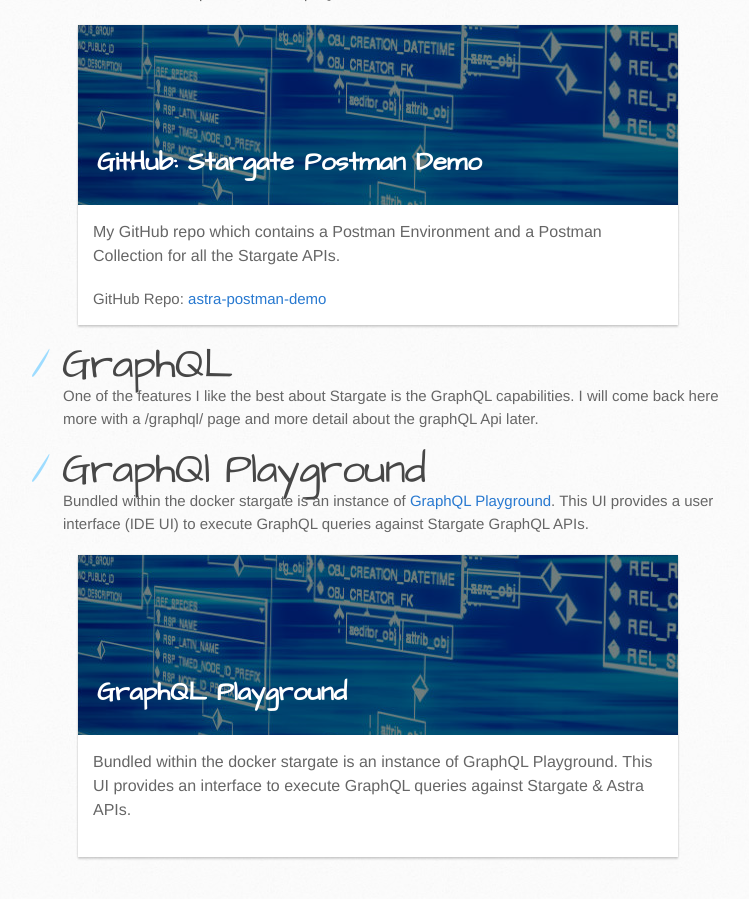
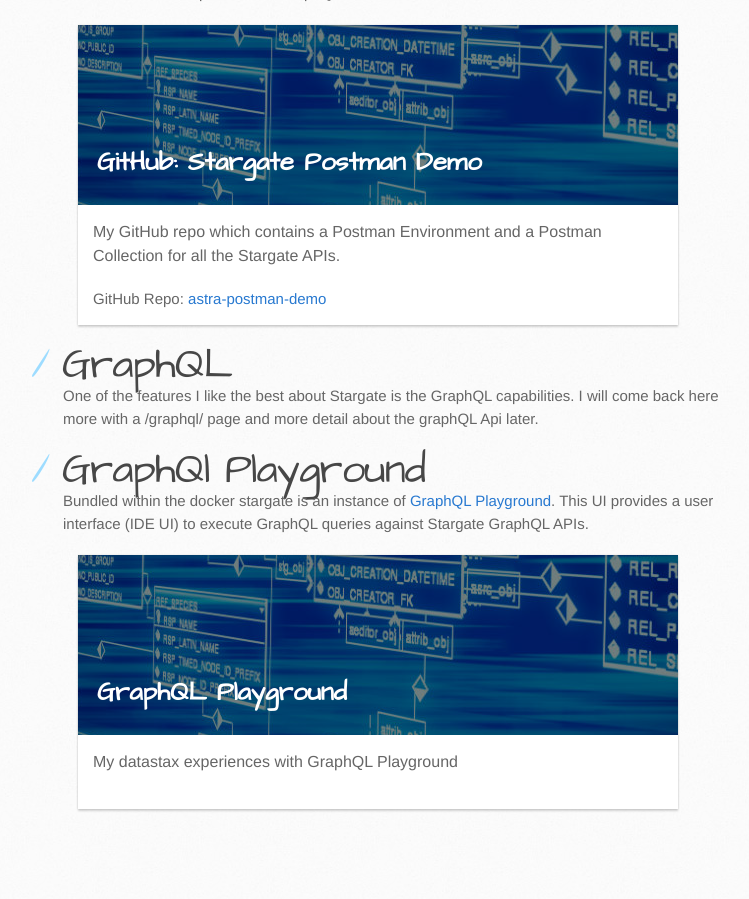
Before and after one commit to ds-steven-matison/ds-steven-matison.github.io, a Jekyll site: the page built from stargate.md, in a window 1280 px wide and 900 px high, scrolled down 771 px. Shown: the whole window, without its empty margins (107-856 px from the left). Built offline with Jekyll 4.4.1, drawn with Linux system fonts in a browser that asks for light colours; after the commit the page ends 1623 px from its top, so only the background shows below that.

Commit message:
Stargate Update

```diff
--- a/stargate.md
+++ b/stargate.md
@@ -43,7 +43,7 @@
             <a href="/stargate/graphql/playground/" class="overlay"></a>
           </div>
           <div class="post-data">
-            <p class="post-excerpt">Bundled within the docker stargate is an instance of GraphQL Playground.  This UI provides an interface to execute GraphQL queries against Stargate & Astra APIs.</p>
+            <p class="post-excerpt">My datastax experiences with GraphQL Playground</p>
           </div>
         </article>
     </div>
```
Also changed, not shown: stargate_graphql_playground.md (+5 -4 lines), 2 other files.
